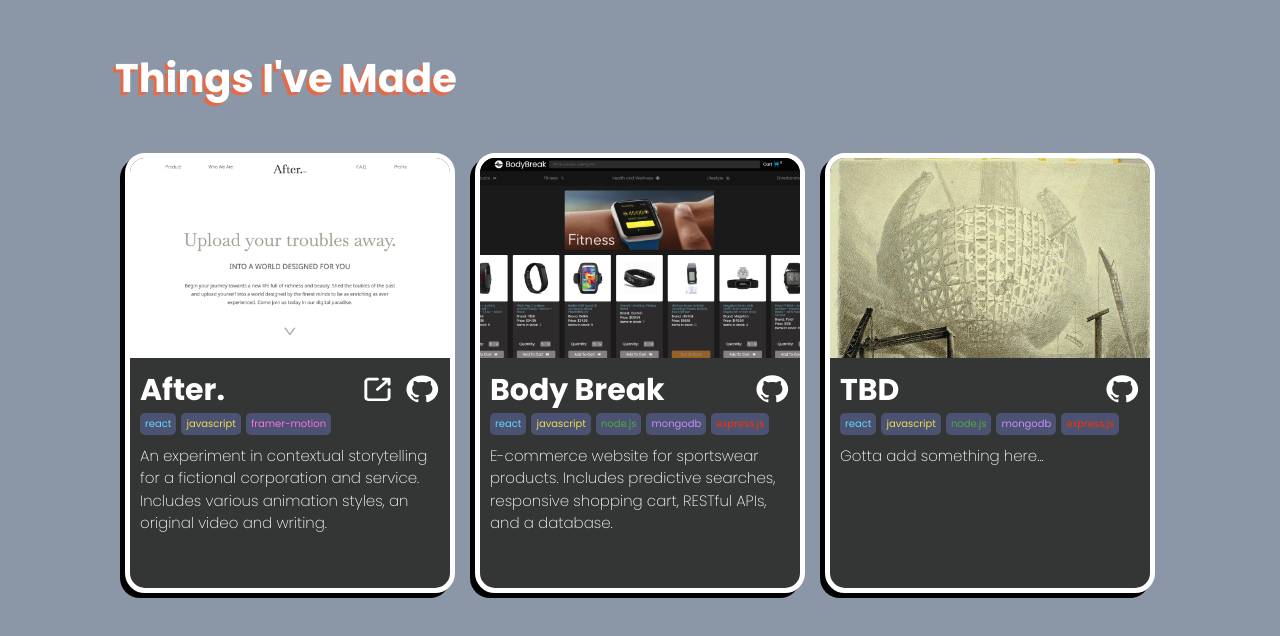
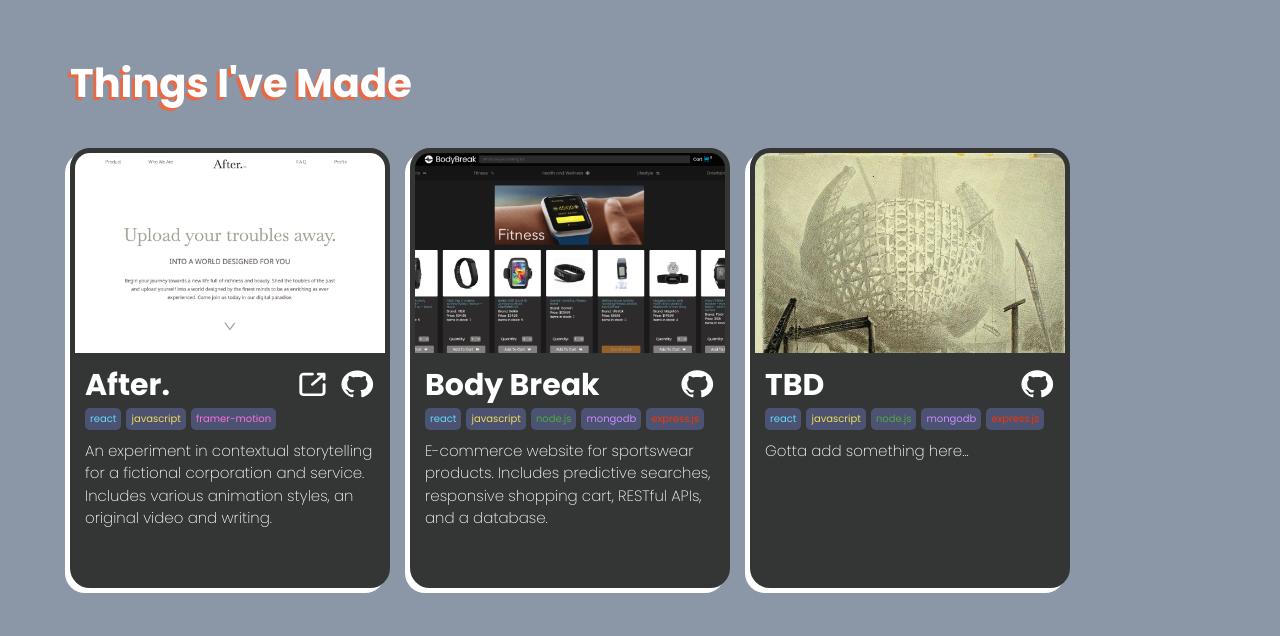
Before and after one commit to kurt-waizmann/Portfolio, a React (Create React App) app in the folder client/: page / in a window 1280 px wide. Shown: the part 2004-2640 px from the top of the page. Built offline with nearby package versions, Linux system fonts and the light colour scheme.

Commit message:
final touches for Nov ember 21st

```diff
--- a/client/src/components/GlobalStyles.js
+++ b/client/src/components/GlobalStyles.js
@@ -23,7 +23,7 @@ export default createGlobalStyle`
     box-sizing: border-box;
     overflow: hidden;
     @media (min-width:770px) {
-      padding: 5rem 4rem 1rem;
+      padding: 5rem 7rem 1rem;
   }
   }
 h1 {
--- a/client/src/components/Projects.js
+++ b/client/src/components/Projects.js
@@ -39,10 +39,11 @@ export default Projects
 
 const Box = styled.div`
   height: 44rem;
-  width: 33rem ;
+  max-width: 32rem ;
+  width: 100%;
   background: #343635;
-  border: 5px solid #FFFFFF;
-  box-shadow: -5px 5px 0px #000000;
+  border: 5px solid #343635;
+  box-shadow: -5px 5px 0px #FFFFFF;
   border-radius: 20px;
   overflow: hidden;
 `
--- a/client/src/components/homepage/Fold3.js
+++ b/client/src/components/homepage/Fold3.js
@@ -51,14 +51,13 @@ const Title = styled.h1`
   text-align: center;
   @media (min-width:770px) {
     text-align: left;
-    width: 105rem;
   }
 `
 const InnerWrap = styled.div`
-display: flex;
+/* display: flex;
 flex-direction: column;
 justify-content: center;
-align-items: center;
+align-items: center; */
 `
 const ProjWrap = styled.div`
   display: flex;
@@ -70,6 +69,7 @@ const ProjWrap = styled.div`
 
   @media (min-width:770px) {
     flex-direction: row;
+    flex-wrap: wrap;
     max-width: 105rem;
   }
 `
```
